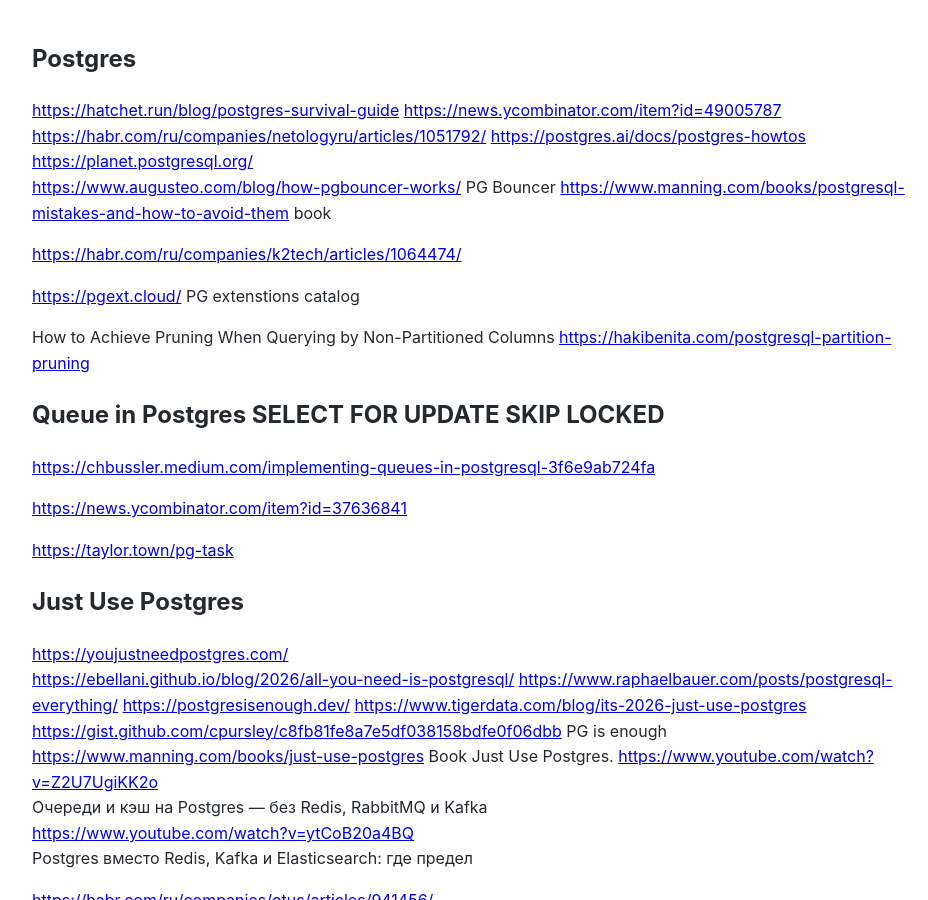
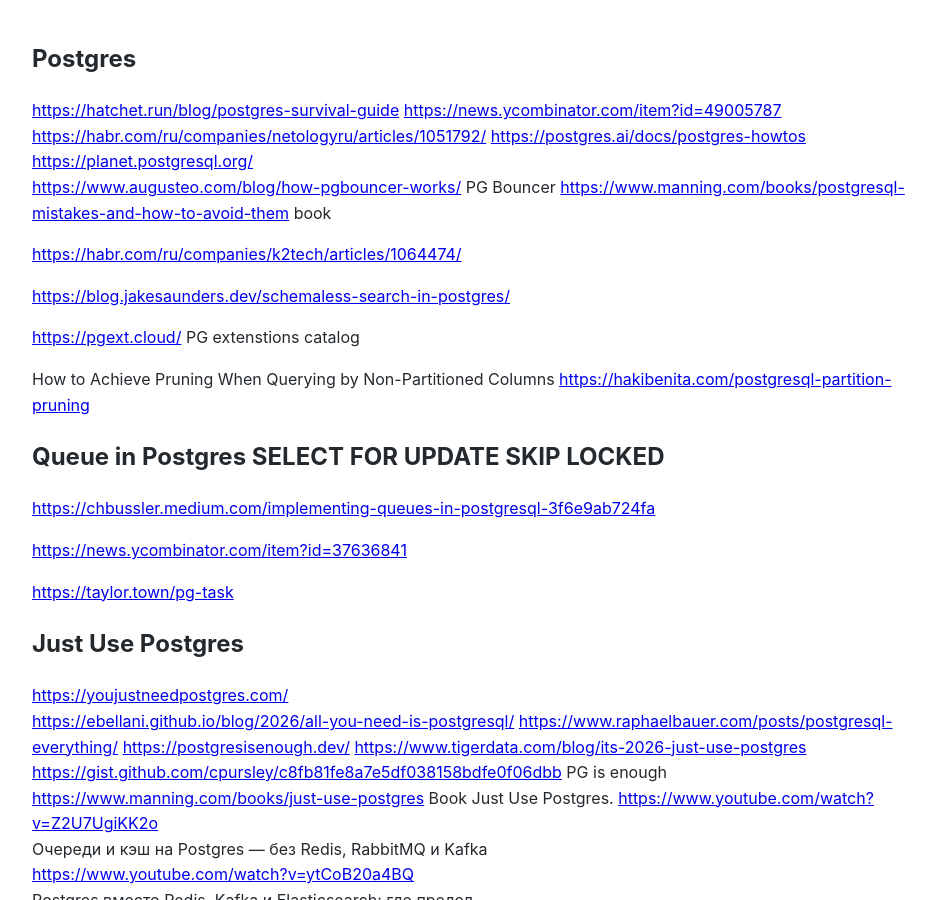
Before and after one commit to Michael-Lubinsky/michael-lubinsky.github.com, a Jekyll site: the page built from pg/pg.md, in a window 1280 px wide and 900 px high. Shown: the whole window, without its empty margins (158-1086 px from the left). Built offline with Jekyll 4.4.1, drawn with Linux system fonts in a browser that asks for light colours; our own code applies the rules of GitHub Pages for plain Markdown files.

Commit message:
Add blog link for schemaless search in Postgres
Added a new link to a blog about schemaless search in Postgres.

```diff
--- a/pg/pg.md
+++ b/pg/pg.md
@@ -9,6 +9,7 @@
 
 <https://habr.com/ru/companies/k2tech/articles/1064474/>
 
+<https://blog.jakesaunders.dev/schemaless-search-in-postgres/>
 
 <https://pgext.cloud/>  PG extenstions catalog
 
```
